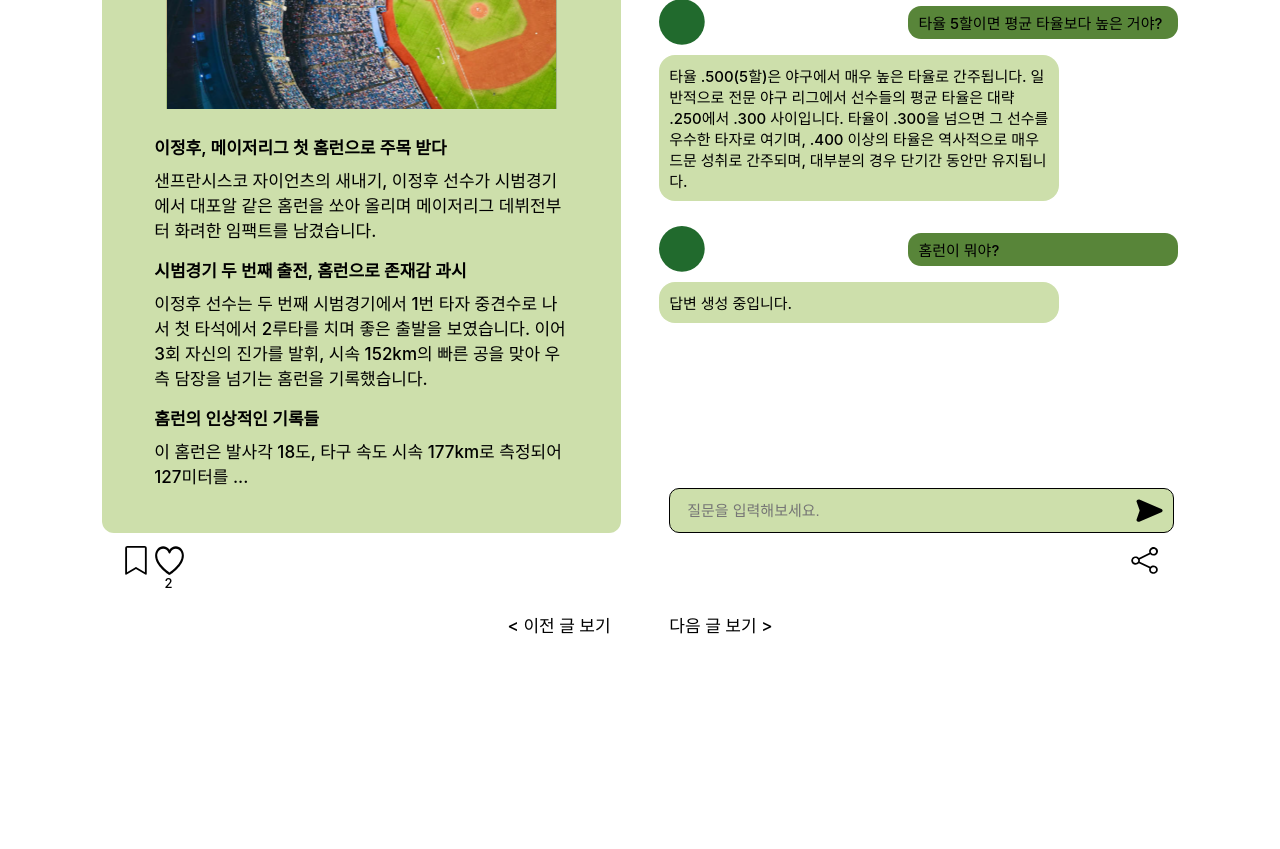
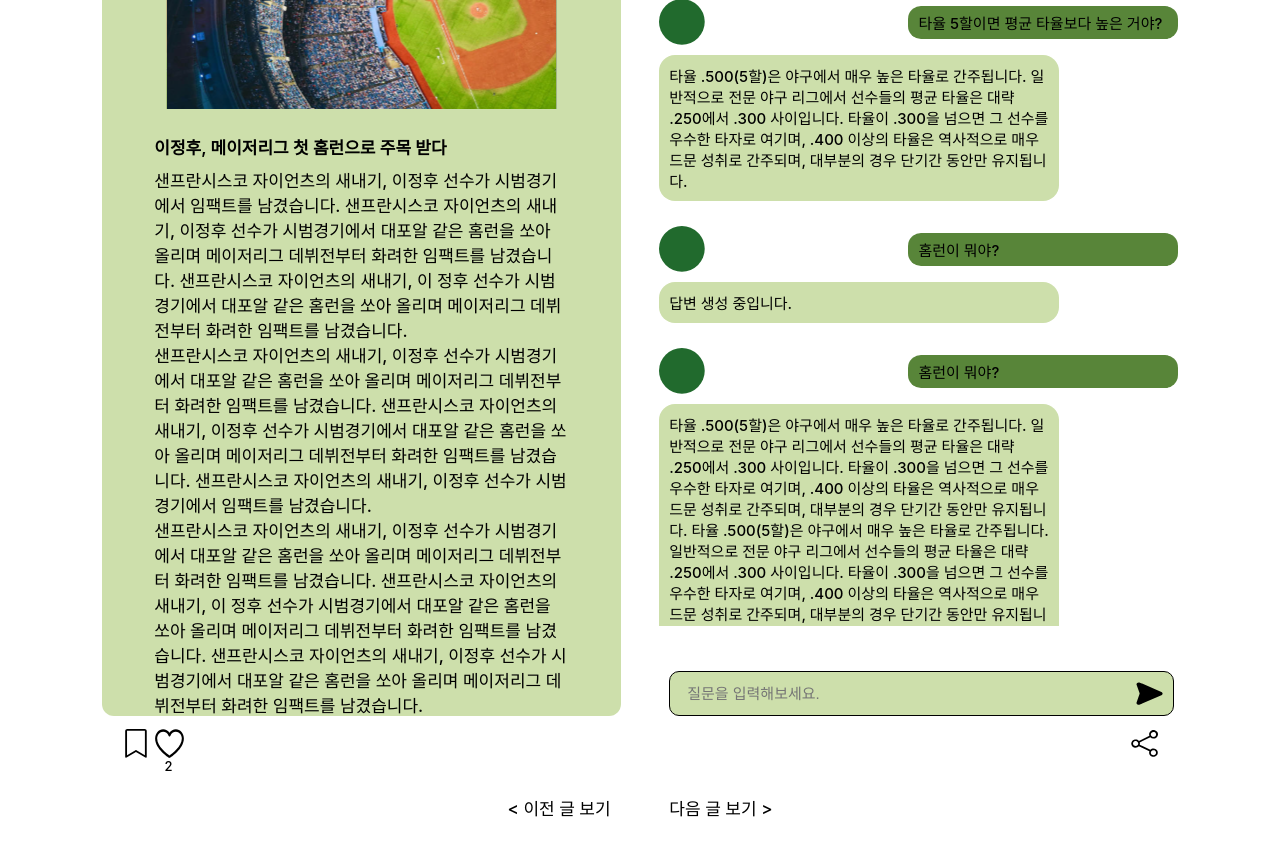
Before and after one commit to f4-zoluphaza/newsletter_front, a React (Create React App) app: page /detailPage in a window 1280 px wide. Shown: the part 400-1249 px from the top of the page. Before the commit the page ends 1066 px from the top, so only its background shows below. Built offline with nearby package versions, Linux system fonts and the light colour scheme.

Commit message:
[0507] jia 뉴스레터 스크롤 추가

```diff
--- a/src/pages/detailPage/DetailPages.jsx
+++ b/src/pages/detailPage/DetailPages.jsx
@@ -73,17 +73,18 @@ export default function DetailPage() {
             </NewsWrapperDiv>
 
             {/* 뉴스레터 내용 */}
-            <NewsWrapperDiv height="auto" margintop="25px" marginbottom="30px">
+            <NewsWrapperDiv height="auto" margintop="25px">
               <NewsContentDiv>
                 <Textspan fontweight="600">
                   이정후, 메이저리그 첫 홈런으로 주목 받다
                 </Textspan>
-                <Textspan marginbottom="15px">
+                {/* Figma 예 */}
+                {/* <Textspan marginbottom="15px">
                   샌프란시스코 자이언츠의 새내기, 이정후 선수가 시범경기에서
                   대포알 같은 홈런을 쏘아 올리며 메이저리그 데뷔전부터 화려한
                   임팩트를 남겼습니다.
-                </Textspan>
-                <Textspan fontweight="600">
+                </Textspan> */}
+                {/* <Textspan fontweight="600">
                   시범경기 두 번째 출전, 홈런으로 존재감 과시
                 </Textspan>
                 <Textspan marginbottom="15px">
@@ -96,23 +97,46 @@ export default function DetailPage() {
                 <Textspan marginbottom="15px">
                   이 홈런은 발사각 18도, 타구 속도 시속 177km로 측정되어
                   127미터를 ...
-                </Textspan>
-                {/* <Textspan fontweight="600">
-                  이정후, 메이저리그 첫 홈런으로 주목 받다
-                </Textspan>
-                <Textspan>
+                </Textspan> */}
+
+                {/* 700자 예시 */}
+                <Textspan marginbottom="15px">
+                  샌프란시스코 자이언츠의 새내기, 이정후 선수가 시범경기에서
+                  임팩트를 남겼습니다. 샌프란시스코 자이언츠의 새내기, 이정후
+                  선수가 시범경기에서 대포알 같은 홈런을 쏘아 올리며 메이저리그
+                  데뷔전부터 화려한 임팩트를 남겼습니다. 샌프란시스코 자이언츠의
+                  새내기, 이 정후 선수가 시범경기에서 대포알 같은 홈런을 쏘아
+                  올리며 메이저리그 데뷔전부터 화려한 임팩트를 남겼습니다.
+                  <br></br>
                   샌프란시스코 자이언츠의 새내기, 이정후 선수가 시범경기에서
                   대포알 같은 홈런을 쏘아 올리며 메이저리그 데뷔전부터 화려한
                   임팩트를 남겼습니다. 샌프란시스코 자이언츠의 새내기, 이정후
                   선수가 시범경기에서 대포알 같은 홈런을 쏘아 올리며 메이저리그
                   데뷔전부터 화려한 임팩트를 남겼습니다. 샌프란시스코 자이언츠의
+                  새내기, 이정후 선수가 시범경기에서 임팩트를 남겼습니다.
+                  <br></br>
+                  샌프란시스코 자이언츠의 새내기, 이정후 선수가 시범경기에서
+                  대포알 같은 홈런을 쏘아 올리며 메이저리그 데뷔전부터 화려한
+                  임팩트를 남겼습니다. 샌프란시스코 자이언츠의 새내기, 이 정후
+                  선수가 시범경기에서 대포알 같은 홈런을 쏘아 올리며 메이저리그
+                  데뷔전부터 화려한 임팩트를 남겼습니다. 샌프란시스코 자이언츠의
                   새내기, 이정후 선수가 시범경기에서 대포알 같은 홈런을 쏘아
                   올리며 메이저리그 데뷔전부터 화려한 임팩트를 남겼습니다.
+                  <br></br>
+                  샌프란시스코 자이언츠의 새내기, 이정후 선수가 시범경기에서
+                  대포알 같은 홈런을 쏘아 올리며 메이저리
+                </Textspan>
+                {/* 1000자 예시 */}
+                {/* <Textspan>
+                  샌프란시스코 자이언츠의 새내기, 이정후 선수가 시범경기에서
+                  임팩트를 남겼습니다. 샌프란시스코 자이언츠의 새내기, 이정후
+                  선수가 시범경기에서 대포알 같은 홈런을 쏘아 올리며 메이저리그
+                  데뷔전부터 화려한 임팩트를 남겼습니다. 샌프란시스코 자이언츠의
+                  새내기, 이정후 선수가 시범경기에서 임팩트를 남겼습니다.
                   샌프란시스코 자이언츠의 새내기, 이정후 선수가 시범경기에서
                   대포알 같은 홈런을 쏘아 올리며 메이저리그 데뷔전부터 화려한
-                  임팩트를 남겼습니다. 샌프란시스코 자이언츠의 새내기, 이정후
-                  선수가 시범경기에서 대포알 같은 홈런을 쏘아 올리며 메이저리그
-                  데뷔전부터 화려한 임팩트를 남겼습니다.
+                  임팩트를 남겼습니다. 이정후 선수가 시범경기에서 임팩트를
+                  남겼습니다. 이정후 선수가 시범경기에서 임팩트를 남겼습니다
                 </Textspan> */}
               </NewsContentDiv>
             </NewsWrapperDiv>
@@ -182,7 +206,7 @@ export default function DetailPage() {
               </MessageDiv>
 
               {/* 스크롤 예 */}
-              {/* <MessageDiv>
+              <MessageDiv>
                 <ChatbotImg src={CircleImage}></ChatbotImg>
                 <SendspeechbubbleDiv height="33px">
                   <Textspan fontsize="15px" marginbottom="0">
@@ -221,7 +245,7 @@ export default function DetailPage() {
                     동안만 유지됩니다.
                   </Textspan>
                 </BotspeechbubbleDiv>
-              </MessageDiv> */}
+              </MessageDiv>
             </AllMessageDiv>
 
             {/* 채팅 영역 */}
--- a/src/pages/detailPage/NoLoginDetailPages.jsx
+++ b/src/pages/detailPage/NoLoginDetailPages.jsx
@@ -26,6 +26,7 @@ import {
   PreNextpostDiv,
   OnClickTextspan,
   NoLoginChatDiv,
+  NoticeDiv,
 } from '../../styles/Detailpage/DetailPages.styled.jsx';
 
 import Header from '../../components/Header.jsx';
@@ -121,6 +122,11 @@ export default function NoLoginDetailPage() {
 
           {/* 챗봇 영역 - 로그인하지 않았을 때 */}
           <NoLoginChatDiv>
+            <NoticeDiv>
+              <Textspan fontweight="600" textalign="center" marginbottom="0">
+                로그인 후 챗봇을 이용해보세요!
+              </Textspan>
+            </NoticeDiv>
             <AllMessageDiv>
               <MessageDiv>
                 <ChatbotImg src={CircleImage}></ChatbotImg>
--- a/src/styles/Detailpage/DetailPages.styled.jsx
+++ b/src/styles/Detailpage/DetailPages.styled.jsx
@@ -34,8 +34,13 @@ export const NewsDivChat = styled.div`
 // 뉴스레터 영역
 export const NewsDiv = styled.div`
   width: 45%;
-  /* height: auto; */
+  height: auto;
   border-radius: 12px;
+  padding-bottom: 40px;
+
+  /* 스크롤 */
+  max-height: 950px;
+  overflow-y: auto;
 
   /* display: flex; */
   /* justify-content: center;
@@ -49,7 +54,7 @@ export const NewsWrapperDiv = styled.div`
   width: 100%;
   height: ${(props) => props.height || '48px'};
   margin-top: ${(props) => props.margintop || '80px'};
-  margin-bottom: ${(props) => props.marginbottom || '0'};
+
   ${flexCenter()}/* background-color: lightyellow; */
 `;
 
@@ -98,13 +103,14 @@ export const ChatbotDiv = styled.div`
 
 export const AllMessageDiv = styled.div`
   width: 100%;
-  height: auto;
+  /* height: auto; */
 
   display: flex;
   flex-direction: column;
 
   //스크롤
-  max-height: 1000px;
+  max-height: 900px; //뉴스레터 700자&뉴스레터 스크롤
+  /* max-height: 1100px; //뉴스레터 1000자 */
   overflow-y: auto;
 
   /* background-color: olive; */
@@ -293,6 +299,17 @@ export const NoLoginChatDiv = styled.div`
 export const NoticeDiv = styled.div`
   width: 280px;
   height: 138px;
+  border: solid 0;
+  border-radius: 20px;
+  background-color: #ffffff;
 
-  border: solid 0;
+  display: flex;
+  justify-content: center;
+  align-items: center;
+
+  position: absolute;
+  top: 50%;
+  left: 50%;
+  transform: translate(-50%, -50%);
+  z-index: 4; /* ChatbotDiv의 레이어 위에 위치하도록 z-index 설정 */
 `;
```
